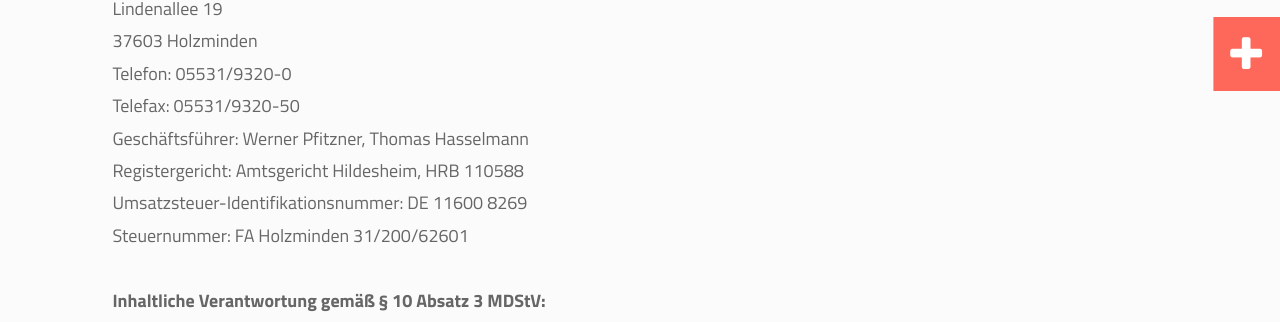
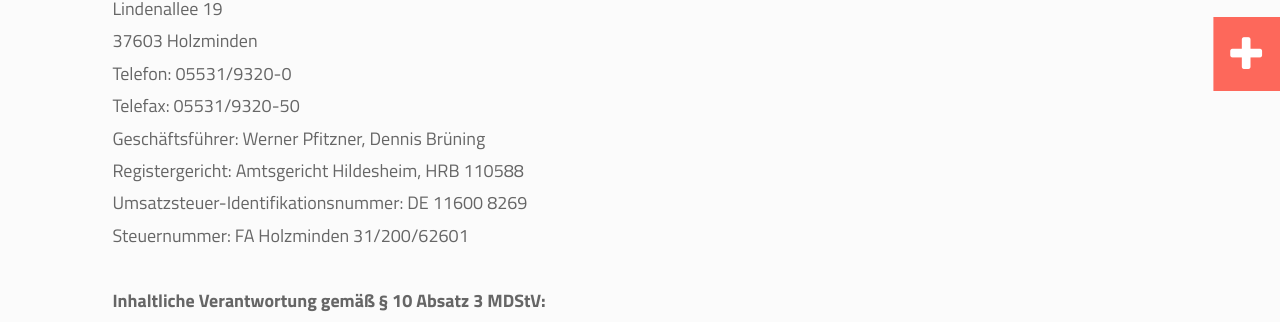
Before and after one commit to colorplusWeb/colorplus.de, a Jekyll site: the page built from _pages/kontakt/impressum.html, in a window 1280 px wide and 900 px high. Shown: the part 253-575 px from the top of the window. Built offline with Jekyll 4.4.1, drawn with Linux system fonts in a browser that asks for light colours.

Commit message:
Dennis Brüning GF

```diff
--- a/_pages/kontakt/impressum.html
+++ b/_pages/kontakt/impressum.html
@@ -17,7 +17,7 @@
                                 37603 Holzminden <br>
                                 Telefon: 05531/9320-0 <br>
                                 Telefax: 05531/9320-50 <br>
-                                Geschäftsführer: Werner Pfitzner, Thomas Hasselmann<br>
+                                Geschäftsführer: Werner Pfitzner, Dennis Brüning<br>
                                 Registergericht: Amtsgericht Hildesheim, HRB 110588 <br>
                                 Umsatzsteuer-Identifikationsnummer: DE 11600 8269 <br>
                                 Steuernummer: FA Holzminden 31/200/62601 <br> <br>
```
